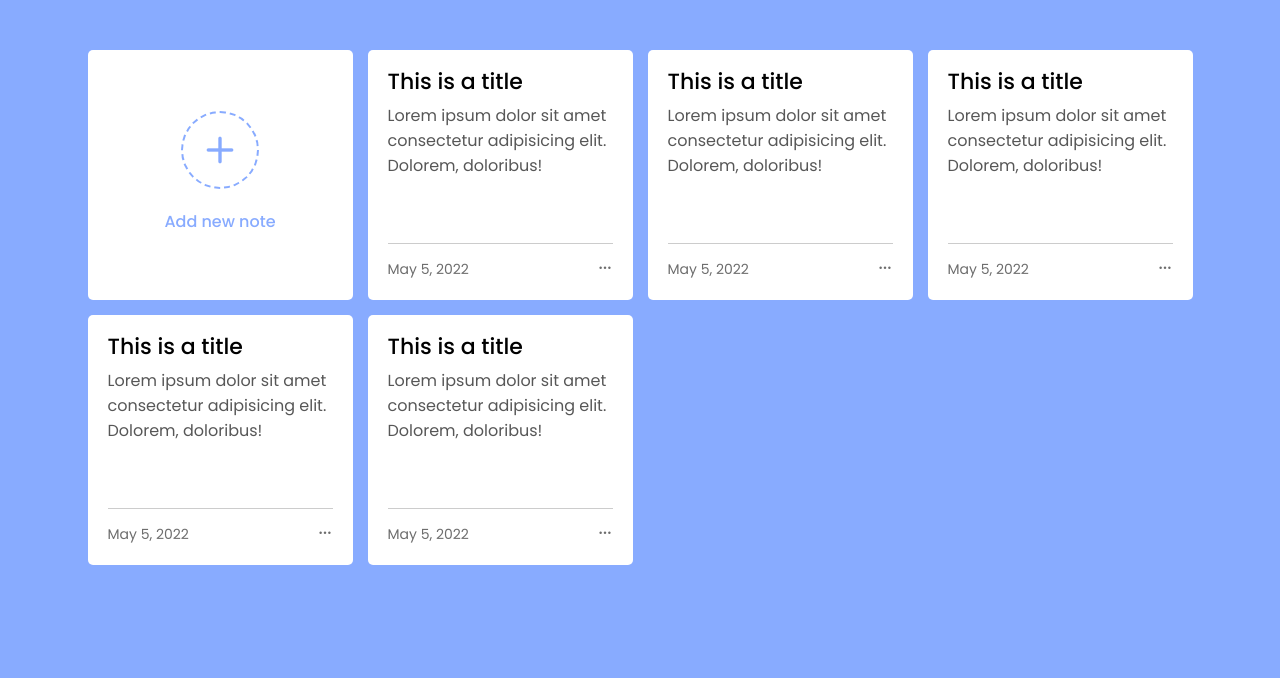
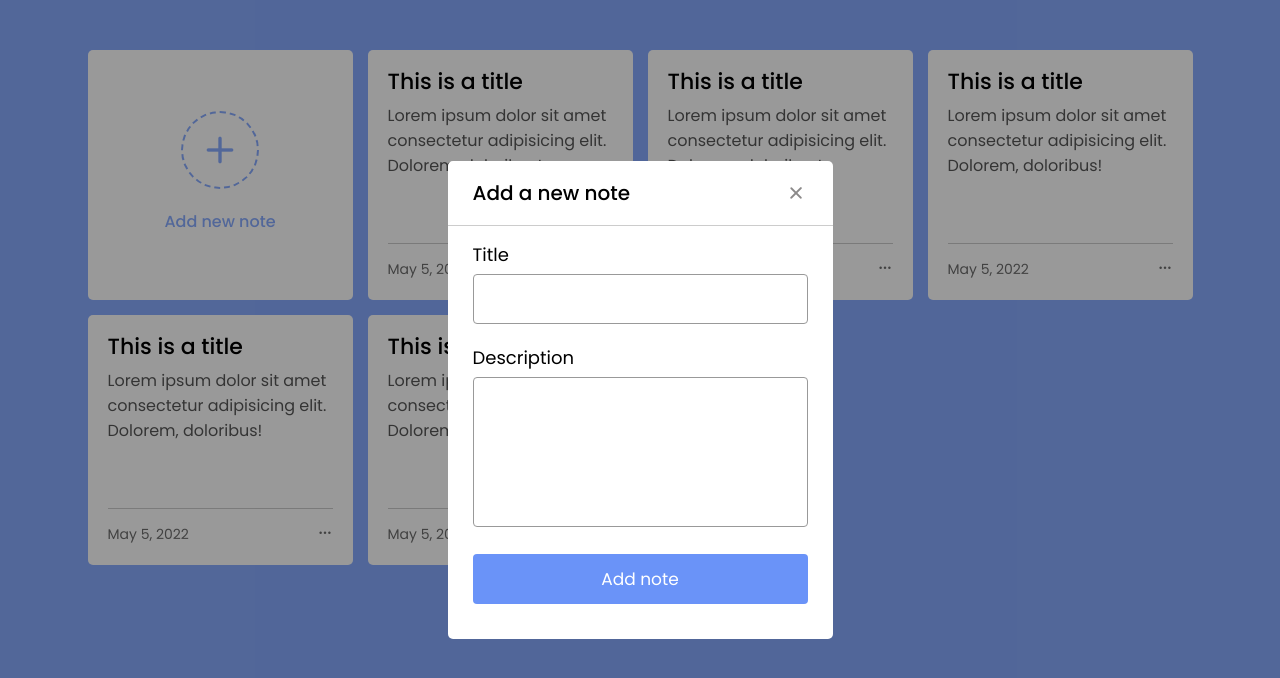
Before and after one commit to NahuelGenchi/notes, a plain HTML site: page index.html in a window 1280 px wide. Both pictures are taken after a click on the item "Add new note". Drawn offline with nearby package versions, Linux system fonts and the light colour scheme.

Commit message:
Showing/hiding popup form

```diff
--- a/css/style.css
+++ b/css/style.css
@@ -99,9 +99,7 @@ body {
     height: 100%;
     width: 100%;
     z-index: 2;
-    background: rgba(0, 0, 0, 0.4);
-    opacity: 0;
-    pointer-events: none; }
+    background: rgba(0, 0, 0, 0.4); }
     body .popup-box .popup {
       display: flex;
       align-items: center;
@@ -112,9 +110,7 @@ body {
       z-index: 3;
       max-width: 400px;
       width: 100%;
-      transform: translate(-50%, -50%);
-      opacity: 0;
-      pointer-events: none; }
+      transform: translate(-50%, -50%); }
       body .popup-box .popup .content {
         width: calc(100% - 15px);
         background: #FFF;
@@ -162,3 +158,10 @@ body {
             outline: none;
             color: #FFF;
             background: #6A93F8; }
+  body .popup-box, body .popup-box .popup {
+    opacity: 0;
+    pointer-events: none;
+    transition: all 0.25s ease; }
+  body .popup-box.show, body .popup-box.show .popup {
+    opacity: 1;
+    pointer-events: auto; }
--- a/js/script.js
+++ b/js/script.js
@@ -1,2 +1,10 @@
 const addBox = document.querySelector(".add-box");
 const popupBox = document.querySelector(".popup-box");
+const closeIcon = popupBox.querySelector("header i");
+
+addBox.addEventListener("click", function(){
+    popupBox.classList.add("show");
+});
+closeIcon.addEventListener("click", function(){
+    popupBox.classList.remove("show");
+});
--- a/scss/_index.scss
+++ b/scss/_index.scss
@@ -113,8 +113,6 @@ body {
         width: 100%;
         z-index: 2;
         background: rgba(0,0,0,0.4);
-        opacity: 0;
-        pointer-events: none;
         .popup {
             display: flex;
             align-items: center;
@@ -126,8 +124,6 @@ body {
             max-width: 400px;
             width: 100%;
             transform: translate(-50%, -50%);
-            opacity: 0;
-            pointer-events: none;
             .content {
                 width: calc(100% - 15px);
                 background: #FFF;
@@ -187,4 +183,13 @@ body {
             }
         }
     }
+    .popup-box, .popup-box .popup {
+        opacity: 0;
+        pointer-events: none;
+        transition: all 0.25s ease;
+    }
+    .popup-box.show, .popup-box.show .popup {
+        opacity: 1;
+        pointer-events: auto;
+    }
 }
```
